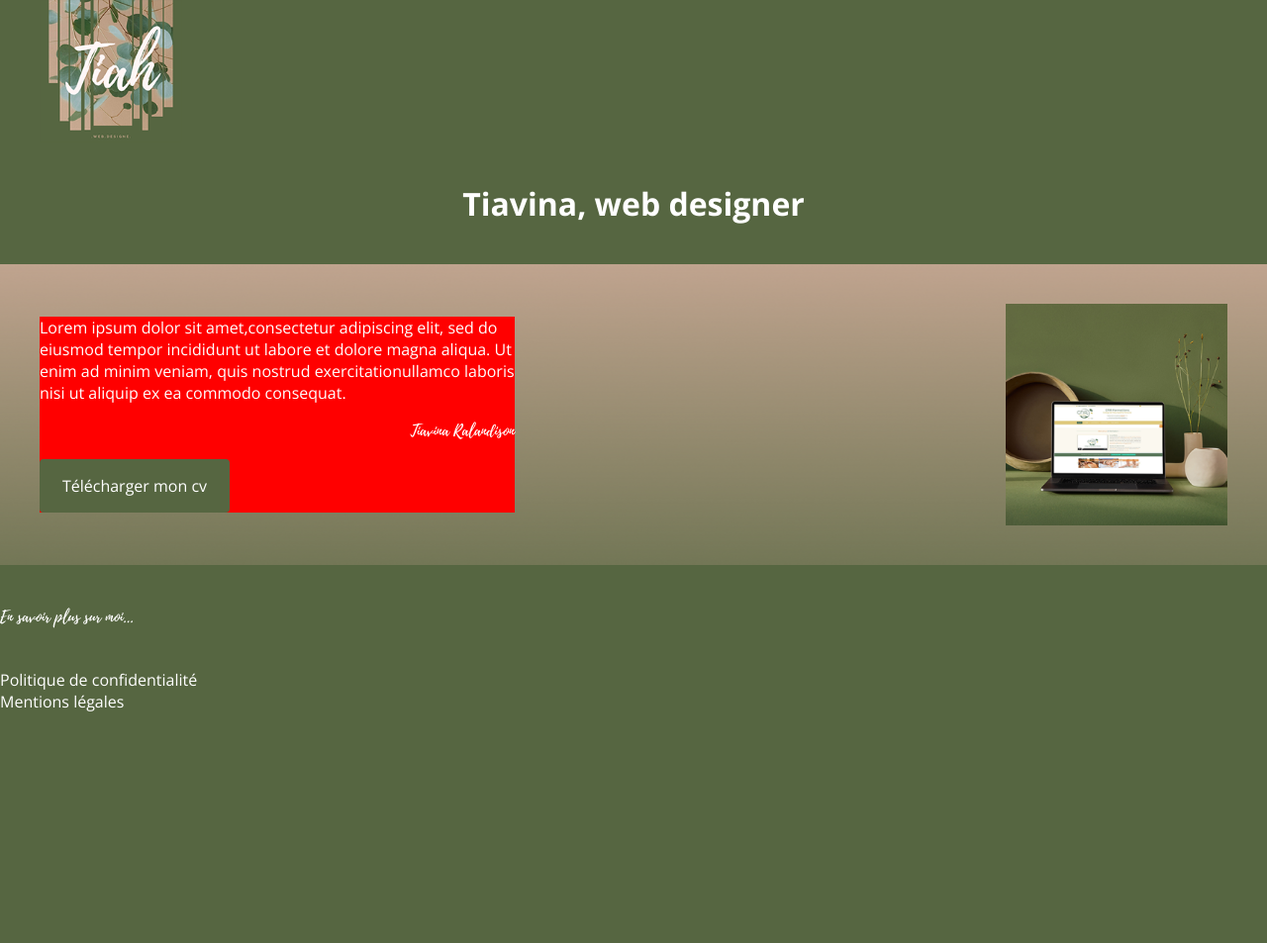
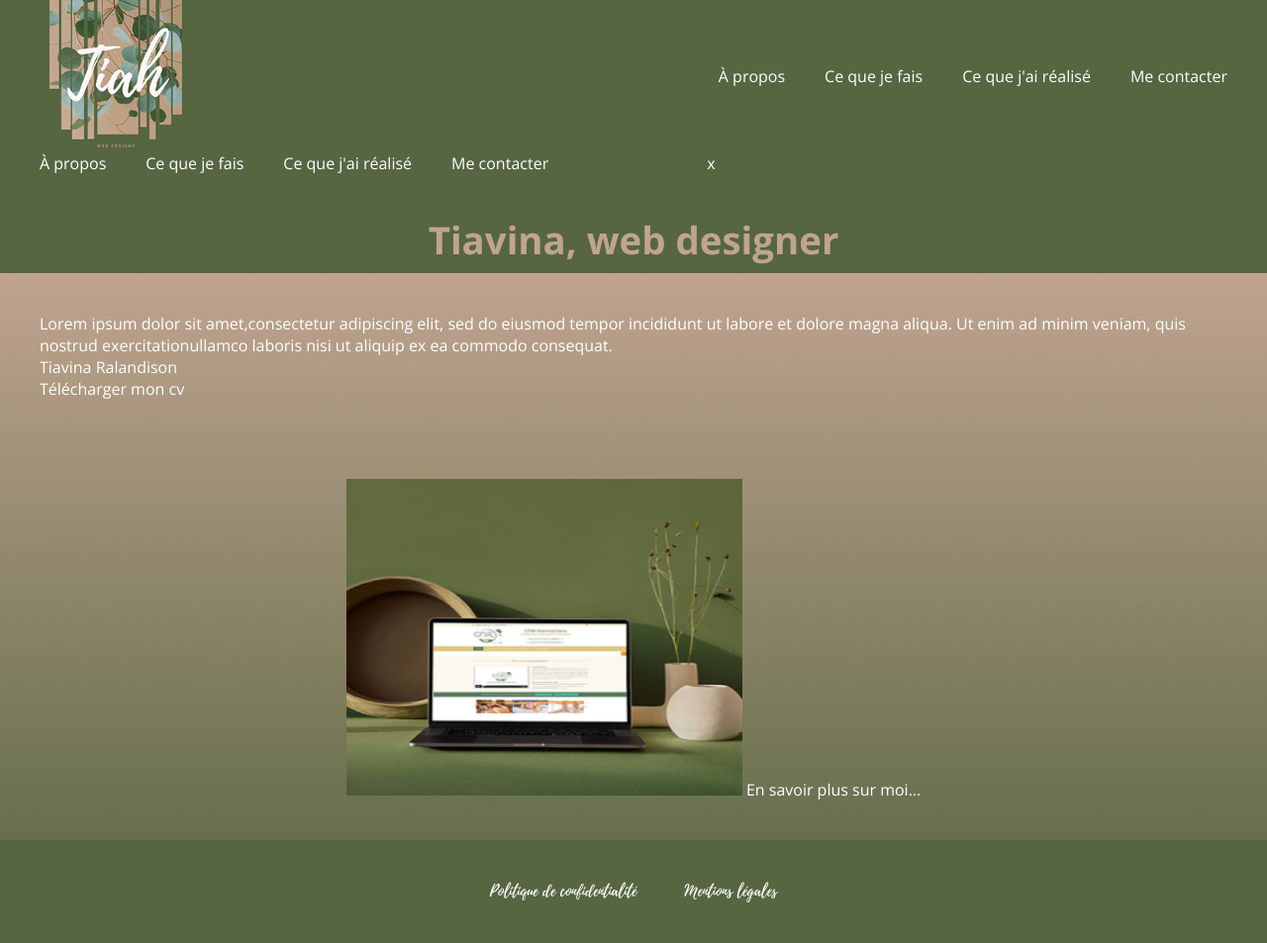
Before and after one commit to Tiah7/portfolio_tiavina, a PHP site: page /pages/landing-page.php in a window 1280 px wide. Shown: the whole page at 99% size. Before the commit the page ends 719 px from the top, so only its background shows below. Run offline with PHP 8.4, Linux system fonts and the light colour scheme.

Commit message:
ajout de modification

```diff
--- a/assets/styles/style.css
+++ b/assets/styles/style.css
@@ -10,8 +10,8 @@
 /* reset css  */
 :root {
     --white: #ffffff;
-    --green: #C0A48F;
-    --grullo: #566641;
+    --grullo: #C0A48F;
+    --green: #566641;
 }
 
 *{
@@ -31,19 +31,26 @@
 body {
     display: flex;
     flex-direction: column;
-    justify-content: center;
-
+    justify-content: space-between;
     max-width: 100%;
-    min-height: 100wh;
-    background-color: var(--grullo) ;
+    min-height: 100vh;
+    background-color: var(--green) ;
     color: var(--white);
     font-family: "open";
-    row-gap: 2.5rem;
 
 }
 
+a :hover{
+    color: var(--grullo);
+}
+
 /* HEADER */
+main {
+    display: flex;
+    flex-direction: column;
+    row-gap: 0.5rem;
 
+}
 header {
     display: flex;
     flex-flow: row wrap;
@@ -51,39 +58,27 @@
     justify-content: space-between;
     align-items: center;
     width: 100%;
+    padding: 0 2.5rem 2.5rem 2.5rem;
 }
 header img {
-    max-width: 14rem;
-    padding: 0rem 2.5rem 0rem 2.5rem;
+    max-width: 12vw;
+}
+
+@media screen and (max-width: 600px) {
+    header img {
+        max-width: 6rem !important;
+    }
 }
 
 header div{
-    padding: 2.5rem;
+    flex-direction: row;
+    column-gap: 2.5rem;
     display: none;
+
 }
 
 
 /* LANDING-PAGE */
-
-section {
-
-    display: flex;
-    flex-direction: row;
-    flex-wrap: wrap;
-    justify-content: space-between;
-
-    align-items: center;
-
-
-
-    padding: 2.5rem;
-    column-gap: 5rem;
-    row-gap: 5rem;
-
-
-
-}
-
 .background {
     background-image: url("banner-1.png");
     background-size: cover;
@@ -92,34 +87,61 @@
     position: relative;
     height: auto;
 
+}
 
+section {
+    display: flex;
+    flex-direction: row;
+    flex-wrap: wrap;
+    justify-content: space-around;
+    padding: 2.5rem;
+    column-gap: 5rem;
+    row-gap: 5rem;
 }
 
 h1 {
+    display: flex;
+    flex-direction: row;
+    justify-content: center;
     text-align: center;
+    font-size: 3vw;
+    color: var(--grullo);
 }
 
+@media screen and (max-width: 1030px) {
+    h1 {
+        font-size: 2rem !important;
+    }
+}
 
 .first__container__1{
-    background-color: red;
+    display: flex;
+    flex-direction: column;
+    justify-content: center;
+    align-items: center;
+    row-gap: 1.5rem;
 }
+
 .first__container__1__text {
     max-width: 30rem;
     display: flex;
     flex-direction: column;
+    justify-content: center;
     row-gap: 1rem;
+    text-align: center;
 }
 
 .first__container__1__text__name {
     display: flex;
-    justify-content: flex-end;
+    justify-content: center;
     padding-bottom: 1rem;
     font-family: "play";
+    text-align: center;
 }
 
 .first__container__1__button {
     padding: 1rem;
-    background-color: var(--grullo) ;
+    background-color: var(--green) ;
     width: 12rem;
     display: grid;
     place-items: center;
@@ -127,17 +149,102 @@
 }
 
 section img {
-width: 14rem;
-height: 14rem;
+    width: 25rem;
+    height: 20rem;
+}
+
+@media screen and (max-width: 600px) {
+    section img {
+        right: 15rem;
+        width: 100%;
+        height: 100%;
+    }
+}
+
+.second__container {
+    display: flex;
+    flex-direction: column;
+    row-gap: 1.5rem;
+    font-family: "play";
+    justify-content: center;
+    text-align: center;
+}
+
+
+footer {
+    width: 100%;
+    display: flex;
+    flex-direction: row;
+    flex-wrap: wrap;
+    column-gap: 3rem;
+    justify-content: center;
+    align-items: center;
+    font-family: "play";
+    padding: 2.5rem;
 
 }
 
-.second__container span {
-    font-family: "play";
+
+@media screen and (min-width: 65rem) {
+    header div{
+        display: flex;
+    }
+    .first__container__1{
+        display: flex;
+        align-items: flex-start;
+        justify-content: flex-start;
+
+    }
+    .first__container__1__text {
+        text-align: inherit;
+        justify-content: flex-start;
+    }
+    .first__container__1__text__name{
+        align-items: flex-start;
+        justify-content: flex-end;
+        text-align: inherit;
     }
 
-main {
+  }
+
+/* ABOUT.PHP */
+
+    .main__section {
+        background-image: url("banner-2.png");
+        background-size: cover;
+        background-repeat: no-repeat;
+        width: 100%;
+        position: relative;
+        height: auto;
+    }
+
+    .main__section__div {
         display: flex;
-    flex-direction: column;
+        flex-direction: row;
+        justify-content: space-evenly;
         row-gap: 2.5rem;
     }
+
+    @media screen and (max-width: 1030px) {
+        .main__section__div {
+            display: flex;
+            flex-flow: row wrap;
+            justify-content: center;
+        }
+        .main__section__div p {
+            font-size: 1rem !important;
+        }
+    }
+
+    .main__section__div p {
+        font-size: 1vw;
+    }
+
+    .main__section__div__1 {
+        margin-right: 2rem;
+        .main__section__div__1
+    }
+
+    .main__section__div__2 {
+
+    }
--- a/includes/footer.php
+++ b/includes/footer.php
@@ -1,11 +1,10 @@
 <!-- Footer -->
 <footer>
-    <ul>
-        <li> <a href="#">Politique de confidentialité</a> </li>
-        <li> <a href="#">Mentions légales</a> </li>
-    </ul>
+        <a href="#">Politique de confidentialité</a>
+        <a href="#">Mentions légales</a>
 
 </footer>
+<script src="../scripts/responsive_menu.js"></script>
 
 </body>
 </html>
--- a/includes/header.php
+++ b/includes/header.php
@@ -11,14 +11,30 @@
     <body>
 
     <header>
+    <img src="../assets/image/dev/logo-desktop.png" alt="logo-du-site">
 
-        <img src="../assets/image/dev/logo-desktop.png" alt="logo-du-site">
+            <div class="menu_computer">
+                <a href="../pages/landing-page.php">À propos</a>
+                <a href="../pages/about.php">Ce que je fais</a>
+                <a href="../pages/work.php">Ce que j'ai réalisé</a>
+                <a href="../pages/contact.php">Me contacter</a>
+            </div>
 
-        <div>
-            <a href="pages/landing-page.php">À propos</a>
-            <a href="pages/about.php">Ce que je fais</a>
-            <a href="pages/work.php">Ce que j'ai réalisé</a>
-            <a href="pages/contact.php">Me contacter</a>
-        </div>
+            <div class="menu_mobile">
+                    <div class="menu_mobile__items" id="menu">
+                        <a href="../pages/landing-page.php">À propos</a>
+                        <a href="../pages/about.php">Ce que je fais</a>
+                        <a href="../pages/work.php">Ce que j'ai réalisé</a>
+                        <a href="../pages/contact.php">Me contacter</a>
+                    </div>
 
+                    <div class="menu_mobile__button" id="button_mobile">
+                        <div class="menu_mobile__button__hamburger" id="hamburger">
+                            <div></div>
+                            <div></div>
+                            <div></div>
+                        </div>
+                        <div class="menu_mobile__button__cross" id="cross">x</div>
+                    </div>
+            </div>
     </header>
--- a/pages/landing-page.php
+++ b/pages/landing-page.php
@@ -1,41 +1,28 @@
 <?php require "../includes/header.php"; ?>
 
 <main>
-    <h1>
-        Tiavina, web designer
-    </h1>
+    <h1>Tiavina, web designer</h1>
 
     <div class="background">
-
             <section>
-
-                <div class="first__container__1">
-                        <div class="first__container__1__text">
+                    <div class="section__content">
+                            <div class="section__content__text">
                                 <p>
                                     Lorem ipsum dolor sit amet,consectetur adipiscing elit, sed do eiusmod tempor incididunt ut labore et dolore magna aliqua. Ut enim ad minim veniam, quis nostrud exercitationullamco laboris nisi ut aliquip ex ea commodo consequat.
                                 </p>
 
-                            <p class="first__container__1__text__name">
-                            Tiavina Ralandison
-                            </p>
+                                <p class="section__content__brandname">Tiavina Ralandison</p>
                             </div>
 
-                        <a href="#"><p class="first__container__1__button">Télécharger mon cv</p></a>
+                            <a href="#"><p class="button">Télécharger mon cv</p></a>
                     </div>
 
+                    <div class="section__picture">
                         <img src="../assets/image/dev/6-projet-cnr-formation.png" alt="">
-
+                        <a href="about.php"> En savoir plus sur moi... </a>
+                    </div>
             </section>
-
     </div>
-
-    <div class="second__container">
-
-
-        <span><a href="about.php"> En savoir plus sur moi... </a></span>
-    </div>
-
 </main>
 
-
 <?php require "../includes/footer.php"; ?>
--- /dev/null
+++ b/scripts/responsive_menu.js
@@ -0,0 +1,12 @@
+const btn = document.getElementById('button_mobile');
+const btnCross = document.getElementById('cross');
+const btnHamburger = document.getElementById('hamburger');
+const menu = document.getElementById('menu');
+
+btn.addEventListener("click", see);
+
+function see(){
+    menu.classList.toggle("slide");
+    btnCross.classList.toggle("show");
+    btnHamburger.classList.toggle("hide");
+}
```
Also changed, not shown: pages/about.php (+16 -17 lines), assets/styles/banner.png (added), scripts/main.js (deleted). Lines whose indentation alone changed are shown as unchanged.
